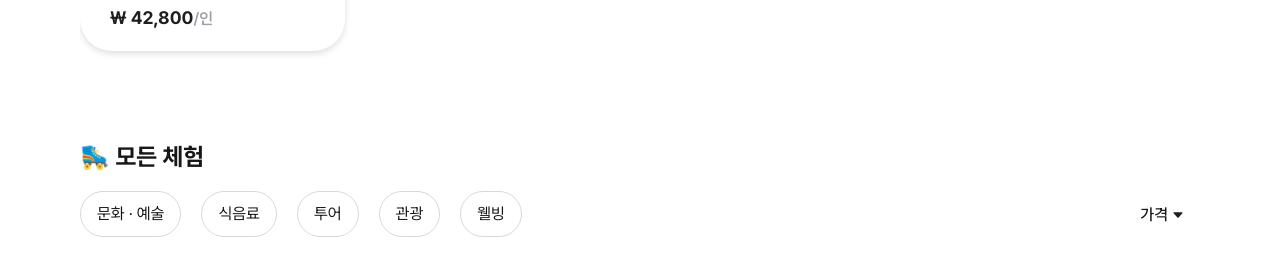
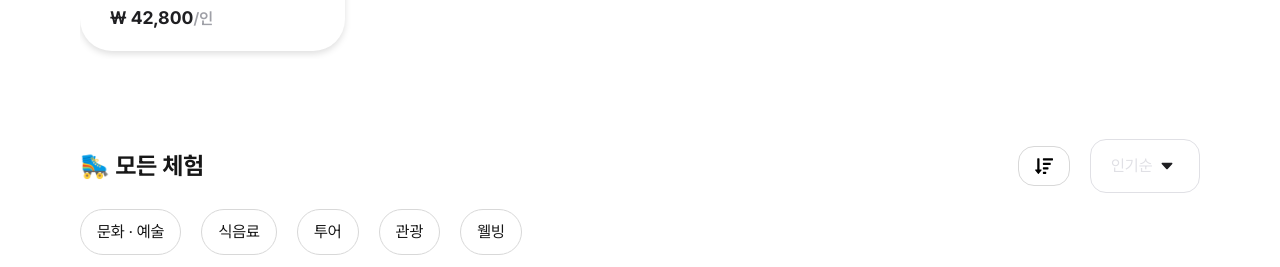
Before and after one commit to sseung30/LiveTrip, a Next.js app: page / in a window 1280 px wide. Shown: the part 2500-2767 px from the top of the page. Built offline with nearby package versions, Linux system fonts and the light colour scheme; grey boxes are pictures that could not be loaded.

Commit message:
feat: dropdown 추가 - 홈 페이지 UI 개발 #31

```diff
--- a/src/domain/home/AllActivitySection.tsx
+++ b/src/domain/home/AllActivitySection.tsx
@@ -1,32 +1,37 @@
 'use client';
-import Image from 'next/image';
 import { useState } from 'react';
 import { ActivityTabs, tabs } from '@/domain/home/ActivityTabs';
 import Card from '@/domain/home/Card';
+import DropdownTabs from '@/domain/home/components/DropdownTabs';
 import { getActivityList } from '@/domain/home/mock';
 
 export default function AllActivitySection() {
   const { activities } = getActivityList();
   const [selectedTabIndex, setSelectedTabIndex] = useState(-1);
+  const [selectedDropdownOption, setSelectedDropdownOption] =
+    useState('인기순');
+  const [isDescending, setIsDescending] = useState(true);
+
   const isTabSelected = selectedTabIndex !== -1;
   const sectionTitle = '🛼 모든 체험';
   const title = isTabSelected
     ? tabs[selectedTabIndex].emojiTitle
     : sectionTitle;
 
+  const onDropdownSelect = (value: string) => {
+    setSelectedDropdownOption(value);
+  };
+
   return (
     <section className='relative w-full'>
       <div className='mb-2.5 flex items-center justify-between md:mb-4'>
         <h2 className='text-18 md:text-24 font-bold'>{title}</h2>
-        <div className='hover:bg-gray-25 flex cursor-pointer rounded-2xl p-3 xl:absolute xl:top-[3.25rem] xl:right-0'>
-          <span className='text-16 font-medium'>가격</span>
-          <Image
-            src={'/icons/arrow-down.svg'}
-            alt='아래 화살표'
-            width={20}
-            height={20}
-          />
-        </div>
+        <DropdownTabs
+          selectedDropdownOption={selectedDropdownOption}
+          isDescending={isDescending}
+          setIsDescending={setIsDescending}
+          onDropdownSelect={onDropdownSelect}
+        />
       </div>
       <ActivityTabs
         selectedTabIndex={selectedTabIndex}
--- /dev/null
+++ b/src/domain/home/components/DropdownTabs.tsx
@@ -0,0 +1,63 @@
+import Image from 'next/image';
+import type { Dispatch, SetStateAction } from 'react';
+import Dropdown from '@/components/dropdown/Dropdown';
+import descendingIcon from '@/domain/home/assets/sort-amount-down.svg';
+import ascendingIcon from '@/domain/home/assets/sort-amount-up.svg';
+
+interface DropdownTabsProps {
+  selectedDropdownOption: string;
+  onDropdownSelect: (value: string) => void;
+  isDescending: boolean;
+  setIsDescending: Dispatch<SetStateAction<boolean>>;
+}
+export default function DropdownTabs({
+  selectedDropdownOption,
+  onDropdownSelect,
+  isDescending,
+  setIsDescending,
+}: DropdownTabsProps) {
+  const handleSortClick = () => {
+    setIsDescending((prev) => !prev);
+  };
+
+  return (
+    <>
+      <div className='flex-center gap-5'>
+        <button
+          className='hover:bg-gray-25 border-gray-150 rounded-2xl border-1 px-4 py-2.5'
+          onClick={handleSortClick}
+        >
+          {isDescending ? (
+            <Image
+              src={descendingIcon}
+              alt='오름차순으로 변경'
+              width={18}
+              height={18}
+            />
+          ) : (
+            <Image
+              src={ascendingIcon}
+              alt='내림차순으로 변경'
+              width={18}
+              height={18}
+            />
+          )}
+        </button>
+        <Dropdown width={110}>
+          <Dropdown.Trigger>{selectedDropdownOption}</Dropdown.Trigger>
+          <Dropdown.Menu>
+            <Dropdown.Items value='가격순' onSelect={onDropdownSelect}>
+              가격순
+            </Dropdown.Items>
+            <Dropdown.Items value='인기순' onSelect={onDropdownSelect}>
+              인기순
+            </Dropdown.Items>
+            <Dropdown.Items value='날짜순' onSelect={onDropdownSelect}>
+              날짜순
+            </Dropdown.Items>
+          </Dropdown.Menu>
+        </Dropdown>
+      </div>
+    </>
+  );
+}
```
Also changed, not shown: src/domain/home/assets/sort-amount-down.svg (added), src/domain/home/assets/sort-amount-up.svg (added).
